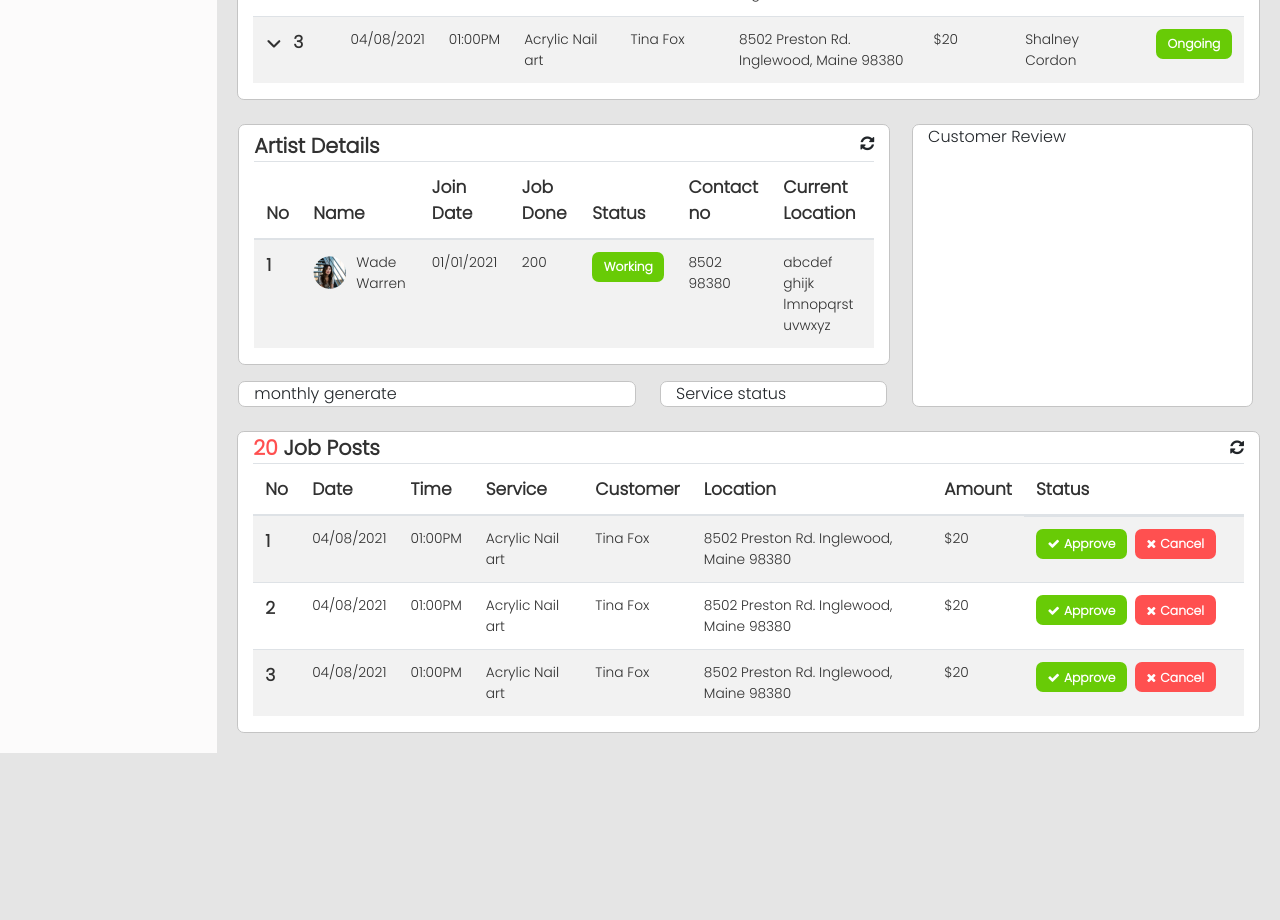
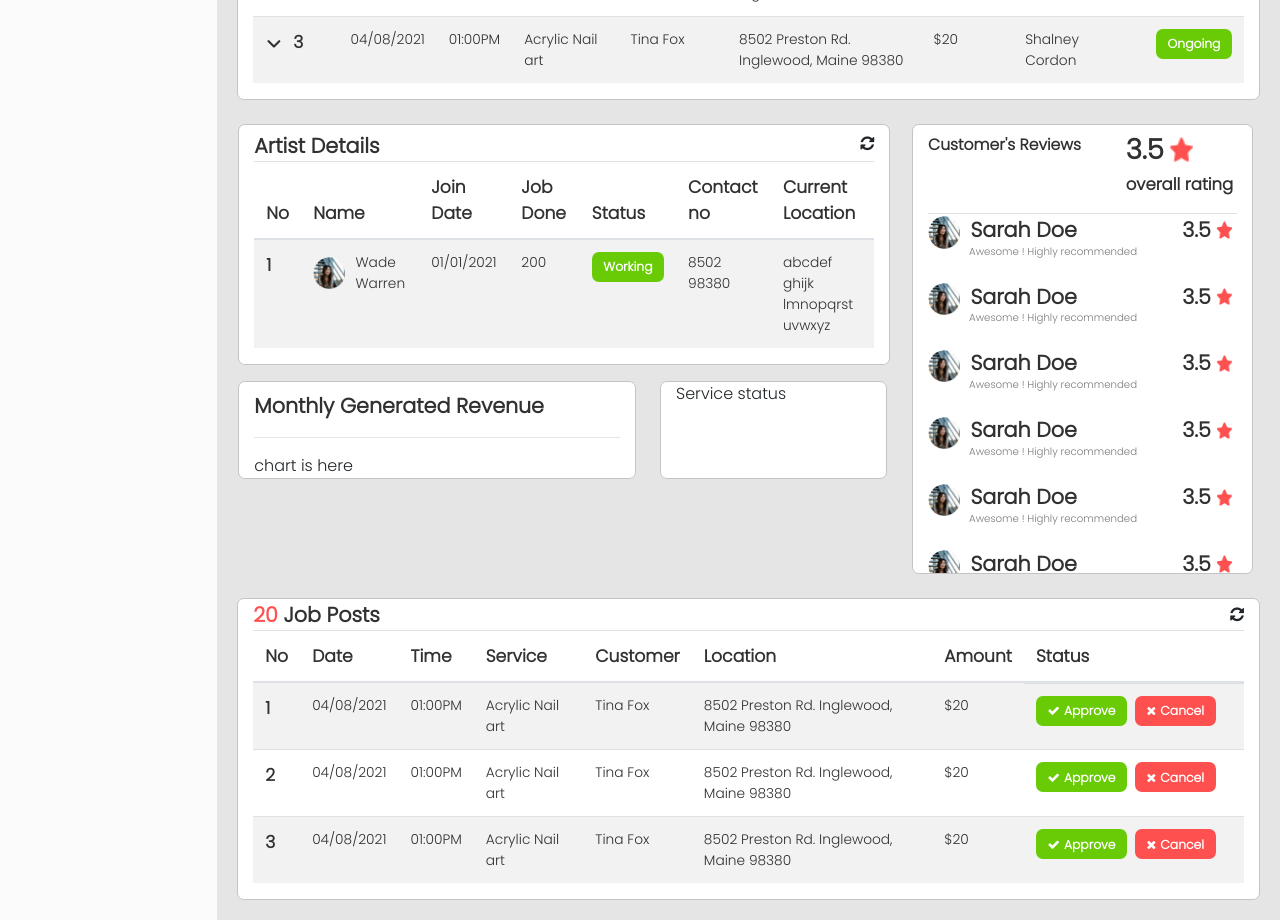
Before and after one commit to Arman-Arzoo/dashaboard, a React (Create React App) app: page / in a window 1280 px wide. Shown: the part 840-1760 px from the top of the page. Before the commit the page ends 1593 px from the top, so only its background shows below. Built offline with nearby package versions, Linux system fonts and the light colour scheme.

Commit message:
customer reviews

```diff
--- a/src/components/home/artistDetail/ArtistDetail.jsx
+++ b/src/components/home/artistDetail/ArtistDetail.jsx
@@ -1,11 +1,13 @@
 import "./artistDetail.css";
 import pic from "../artistDetail/profilepic.png";
+import rating from "../artistDetail/rating.png";
 
 export default function artistDetail() {
   return (
     <div className="container-fluid mt-4">
       <div className="row">
         <div className="col-8  align">
+          {/* artist detail section start */}
           <div className="col-12   artist-detail-main  align">
             <div className="artist-detail ">
               <span>Artist Details</span>
@@ -50,16 +52,122 @@ export default function artistDetail() {
               </tbody>
             </table>
           </div>
-          <div className="row">
-            <div className="col-7  mt-3  artist-detail-main ml-2">
-              monthly generate
+          {/* artist detail section end */}
+          <div className="row ">
+            {/* montly generate section  start*/}
+            <div className="col-7  mt-3  artist-detail-main ml-2 ">
+              <div className="monthly-revenue mt-2">
+                <span>Monthly Generated Revenue</span>
+              </div>
+              <hr />
+              <div className="chart">chart is here</div>
             </div>
+            {/* montly generate section  end*/}
+            {/* service status section start */}
             <div className="col-4  mt-3 artist-detail-main ml-4">
               Service status
             </div>
+            {/* service status section end */}
           </div>
         </div>
-        <div className="col-4 artist-detail-main">Customer Review</div>
+        {/* customer review section */}
+        <div className="col-4 artist-detail-main customer-review-main-div">
+          <div className="contianer-fluid border-bottom pt-1  ">
+            <div className="row">
+              <div className="col-7 customer-review">
+                <span>Customer's Reviews</span>
+              </div>
+              <div className="col-5 customer-overall-rating">
+                <span>3.5</span>
+                <img src={rating} alt="" />
+                <p>overall rating</p>
+              </div>
+            </div>
+          </div>
+          {/* customer list item 1 start*/}
+          <div className="row ">
+            <div className="col-9 customer-review-info">
+              <img src={pic} alt="profile" />
+              <span>Sarah Doe</span>
+              <p>Awesome ! Highly recommended</p>
+            </div>
+            <div className="col-3 customer-review-rating">
+              <span>3.5</span>
+              <img src={rating} alt="rating" />
+            </div>
+          </div>
+          {/*customer list item 1 end */}
+
+          {/* customer list item 2 start*/}
+          <div className="row ">
+            <div className="col-9 customer-review-info">
+              <img src={pic} alt="profile" />
+              <span>Sarah Doe</span>
+              <p>Awesome ! Highly recommended</p>
+            </div>
+            <div className="col-3 customer-review-rating">
+              <span>3.5</span>
+              <img src={rating} alt="rating" />
+            </div>
+          </div>
+          {/*customer list item 2 end */}
+
+          {/* customer list item 2 start*/}
+          <div className="row ">
+            <div className="col-9 customer-review-info">
+              <img src={pic} alt="profile" />
+              <span>Sarah Doe</span>
+              <p>Awesome ! Highly recommended</p>
+            </div>
+            <div className="col-3 customer-review-rating">
+              <span>3.5</span>
+              <img src={rating} alt="rating" />
+            </div>
+          </div>
+          {/*customer list item 2 end */}
+
+          {/* customer list item 2 start*/}
+          <div className="row ">
+            <div className="col-9 customer-review-info">
+              <img src={pic} alt="profile" />
+              <span>Sarah Doe</span>
+              <p>Awesome ! Highly recommended</p>
+            </div>
+            <div className="col-3 customer-review-rating">
+              <span>3.5</span>
+              <img src={rating} alt="rating" />
+            </div>
+          </div>
+          {/*customer list item 2 end */}
+
+          {/* customer list item 2 start*/}
+          <div className="row ">
+            <div className="col-9 customer-review-info">
+              <img src={pic} alt="profile" />
+              <span>Sarah Doe</span>
+              <p>Awesome ! Highly recommended</p>
+            </div>
+            <div className="col-3 customer-review-rating">
+              <span>3.5</span>
+              <img src={rating} alt="rating" />
+            </div>
+          </div>
+          {/*customer list item 2 end */}
+
+          {/* customer list item 2 start*/}
+          <div className="row ">
+            <div className="col-9 customer-review-info">
+              <img src={pic} alt="profile" />
+              <span>Sarah Doe</span>
+              <p>Awesome ! Highly recommended</p>
+            </div>
+            <div className="col-3 customer-review-rating">
+              <span>3.5</span>
+              <img src={rating} alt="rating" />
+            </div>
+          </div>
+          {/*customer list item 2 end */}
+        </div>
       </div>
     </div>
   );
--- a/src/components/home/artistDetail/artistDetail.css
+++ b/src/components/home/artistDetail/artistDetail.css
@@ -26,6 +26,10 @@
 .artist-img {
   display: flex;
   align-items: center;
+}
+.artist-img img {
+  width: 32.35px;
+  height: 32.35px;
 }
 .artist-img span {
   font-family: Poppins;
@@ -75,3 +79,108 @@ th {
   padding: 5.51px 11.5px;
   color: #ffffff;
 }
+
+/* customer review section */
+.customer-review-main-div {
+  height: 450px;
+  overflow-y: scroll;
+}
+
+/* width */
+::-webkit-scrollbar {
+  width: 5.51px;
+}
+
+/* Track */
+::-webkit-scrollbar-track {
+  box-shadow: inset 0 0 5px grey;
+  border-radius: 10px;
+}
+
+/* Handle */
+::-webkit-scrollbar-thumb {
+  background: gray;
+  border-radius: 10px;
+}
+
+.customer-review span {
+  font-family: Poppins;
+  font-style: normal;
+  font-weight: 600;
+  font-size: 15.6485px;
+  line-height: 31px;
+  color: #313131;
+}
+.customer-overall-rating span {
+  font-family: Poppins;
+  font-style: normal;
+  font-weight: 600;
+  font-size: 27.5313px;
+  line-height: 41px;
+  color: #313131;
+}
+.customer-overall-rating img {
+  width: 24.78px;
+  height: 24.78px;
+  margin-left: 5px;
+  margin-bottom: 10px;
+}
+.customer-overall-rating p {
+  font-family: Poppins;
+  font-style: normal;
+  font-weight: 600;
+  font-size: 16.5188px;
+  line-height: 25px;
+  color: #313131;
+}
+.customer-review-info img {
+  width: 32.35px;
+  height: 32.35px;
+}
+
+.customer-review-info span {
+  font-family: Poppins;
+  font-style: normal;
+  font-weight: 600;
+  font-size: 20.6485px;
+  line-height: 31px;
+  color: #313131;
+  padding-left: 10px;
+}
+.customer-review-info p {
+  font-family: Poppins;
+  font-style: normal;
+  font-weight: 500;
+  font-size: 10.207px;
+  line-height: 26px;
+  color: #7a7a7a;
+  padding-left: 41px;
+  margin-top: -10px;
+}
+.customer-review-rating img {
+  width: 17.21px;
+  height: 17.21px;
+  margin-left: 5px;
+  margin-bottom: 5px;
+}
+
+.customer-review-rating span {
+  font-family: Poppins;
+  font-style: normal;
+  font-weight: 600;
+  font-size: 20.6485px;
+  line-height: 31px;
+  color: #313131;
+}
+
+/* monthly generated revenue */
+.monthly-revenue span {
+  font-family: Poppins;
+  font-style: normal;
+  font-weight: 600;
+  font-size: 20.6485px;
+  line-height: 31px;
+  /* identical to box height */
+
+  color: #313131;
+}
```
Also changed, not shown: src/components/home/artistDetail/rating.png (added).
